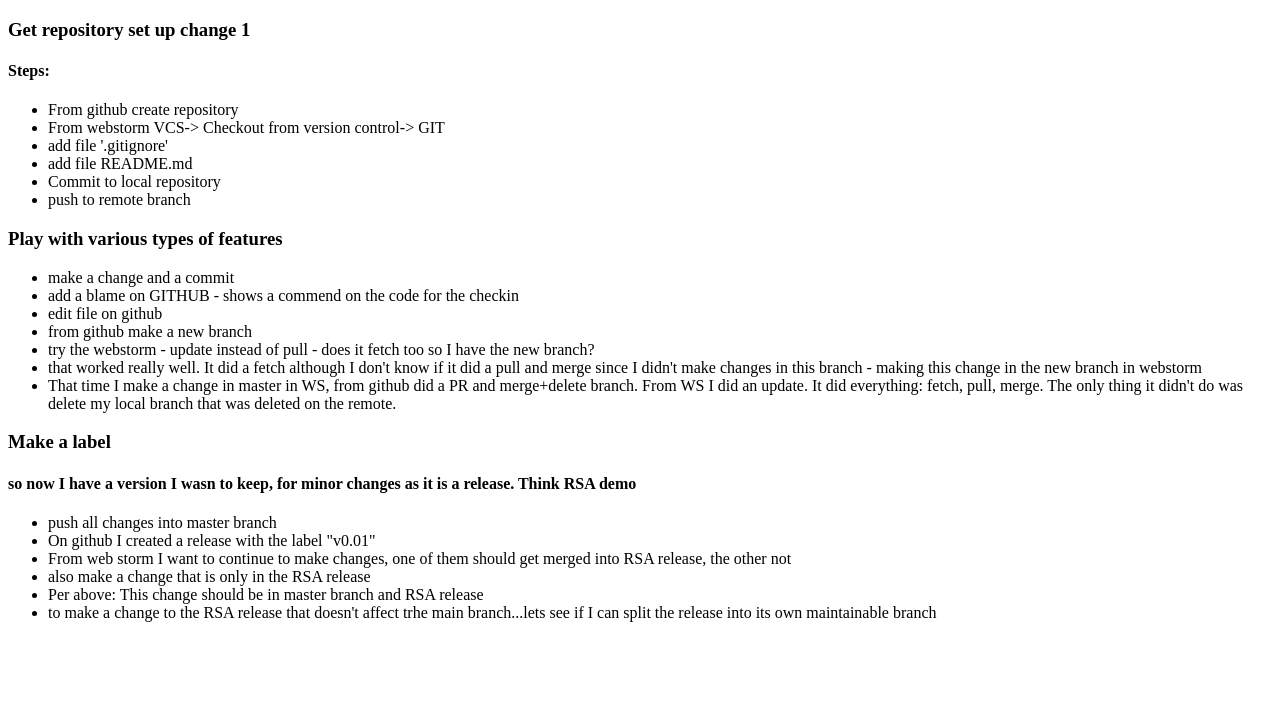
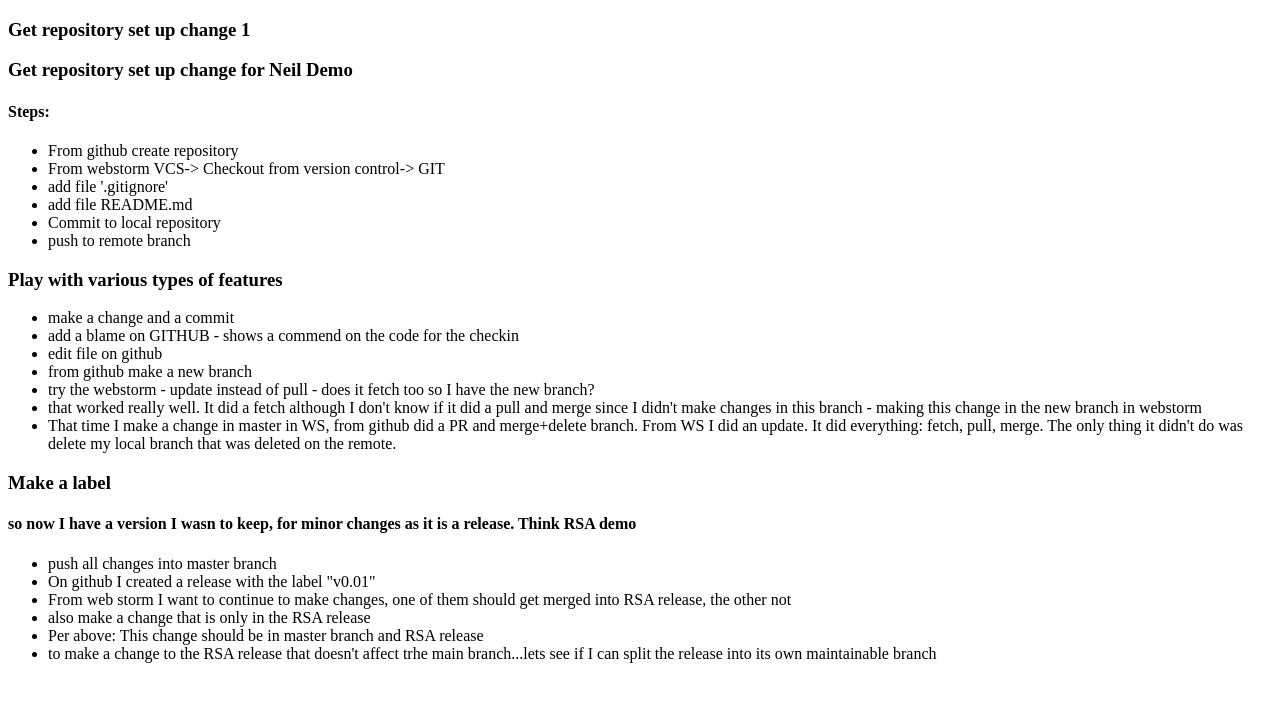
Before and after one commit to randyd12/rmd-git-practice, a plain HTML site: page rpg/index.html in a window 1280 px wide. Drawn offline with Linux system fonts and the light colour scheme.

Commit message:
neil demo change

```diff
--- a/rpg/index.html
+++ b/rpg/index.html
@@ -7,6 +7,7 @@
 <body>
 
 <h3>Get repository set up change 1</h3>
+<h3>Get repository set up change for Neil Demo</h3>
 
 <h4>Steps:</h4>
 <ul>
```
